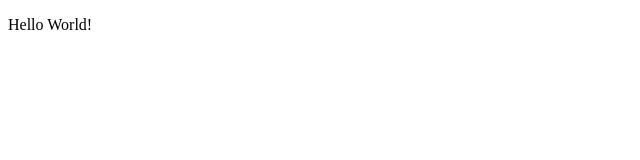
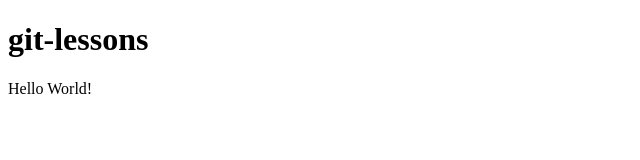
Before and after one commit to Hikoro822/test, a plain HTML site: page index.html in a window 1280 px wide. Shown: the whole page, without its empty margins (0-640 px from the left). Drawn offline with Linux system fonts and the light colour scheme.

Commit message:
git-lessons

```diff
--- a/index.html
+++ b/index.html
@@ -6,6 +6,7 @@
     <title>Git</title>
 </head>
 <body>
+    <h1>git-lessons</h1>
     <p>Hello World!</p>
 </body>
 </html>
```
